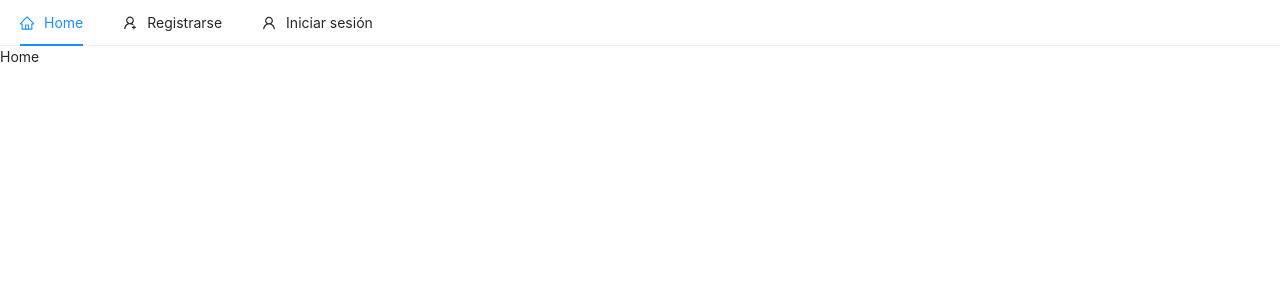
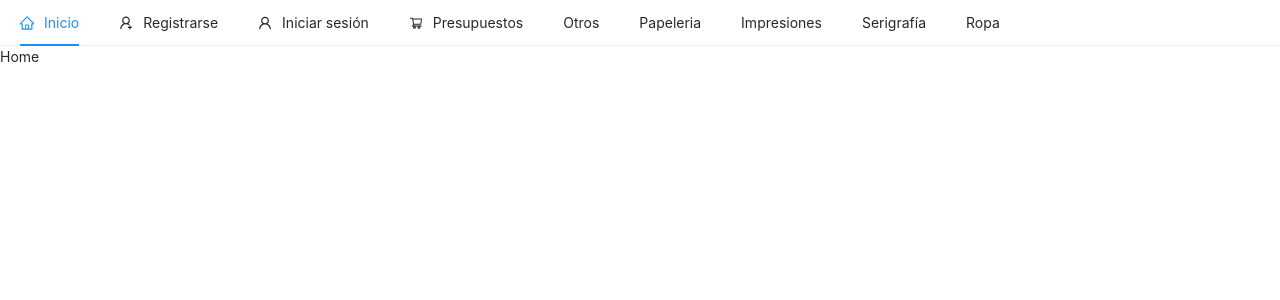
Before and after one commit to JaimeSolisS/presupuestos, a React (Create React App) app in the folder client/: page / in a window 1280 px wide. Shown: the top 300 px of the page. Built offline with nearby package versions, Linux system fonts and the light colour scheme; no server answers.

Commit message:
Header actualizado
Se actualizo el header con las categorias.

```diff
--- a/client/src/components/nav/Header.js
+++ b/client/src/components/nav/Header.js
@@ -1,7 +1,7 @@
 import React, {useState} from 'react'
 import styled from 'styled-components'
 import { Menu } from 'antd';
-import { HomeOutlined , UserOutlined, SettingOutlined, UserAddOutlined, LogoutOutlined} from '@ant-design/icons';
+import { HomeOutlined , UserOutlined, SettingOutlined, UserAddOutlined, LogoutOutlined, ShoppingCartOutlined} from '@ant-design/icons';
 import {Link}  from 'react-router-dom'
 
 import firebase from 'firebase'
@@ -45,7 +45,7 @@ const Header = () => {
 
             <Menu onClick={handleClick} selectedKeys={[current]} mode="horizontal">
         <Item key="home" icon={<HomeOutlined />}>
-            <Link to = "/">Home</Link>
+            <Link to = "/">Inicio</Link>
         </Item>
 
         {!user && (
@@ -70,10 +70,29 @@ const Header = () => {
         )
         }
 
+        <Item key="presupuestos" icon={<ShoppingCartOutlined />} className="float-right">
+            <Link to = "/">Presupuestos</Link>
+        </Item>
 
+        <Item key="others" className="float-right">
+            <Link to = "/">Otros</Link>
+        </Item>
 
+        <Item key="paper" className="float-right">
+            <Link to = "/">Papeleria</Link>
+        </Item>
 
+        <Item key="printing" className="float-right">
+            <Link to = "/">Impresiones</Link>
+        </Item>
 
+        <Item key="ink" className="float-right">
+            <Link to = "/">Serigrafía</Link>
+        </Item>
+
+        <Item key="clothing" className="float-right">
+            <Link to = "/">Ropa</Link>
+        </Item>
 
       </Menu>
     )
```
